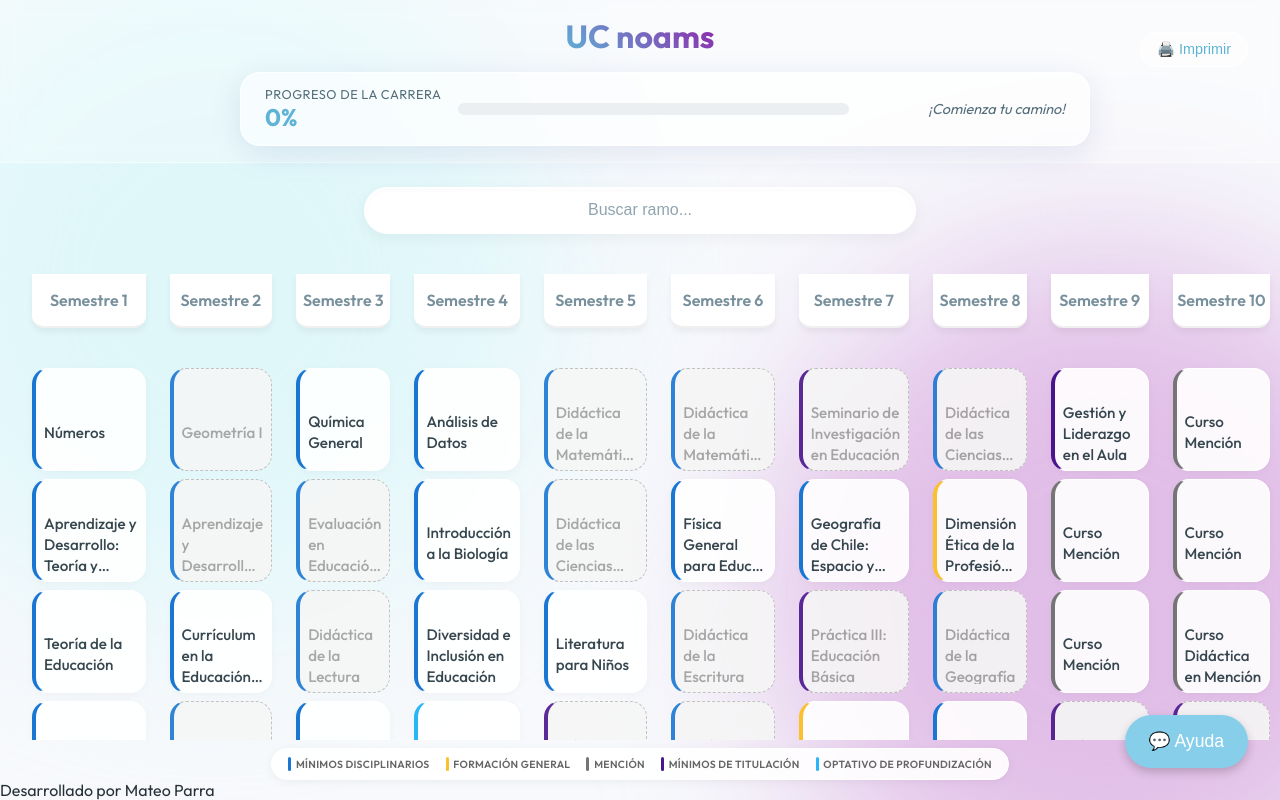
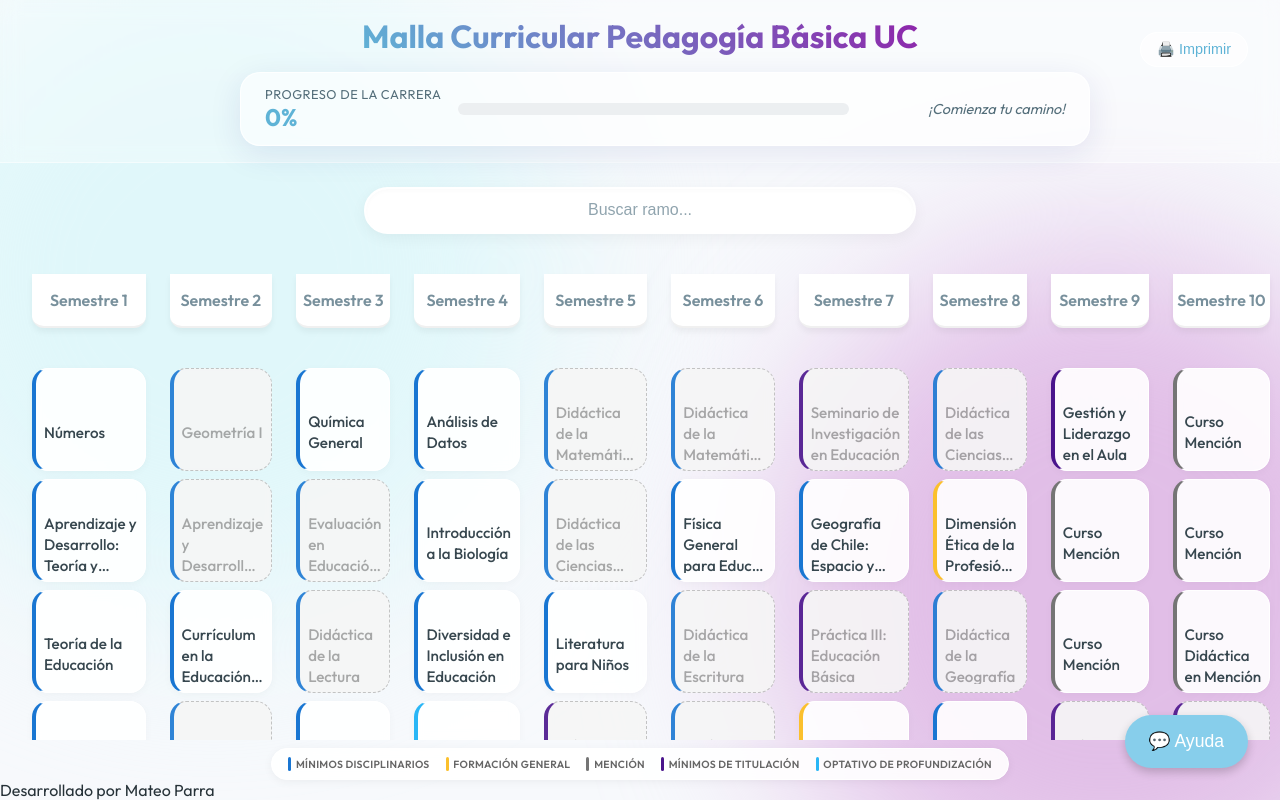
Before and after one commit to mateopm503-crypto/Cosas, a React (Vite) app in the folder client/: page / in a window 1280 px wide. Built offline with nearby package versions, Linux system fonts and the light colour scheme.

Commit message:
Cambiar nombre de la app a Malla Curricular Pedagogia Basica UC

```diff
--- a/client/src/App.tsx
+++ b/client/src/App.tsx
@@ -14,7 +14,7 @@
             <div className="app-container">
                 <PrintHeader />
                 <header>
-                    <h1>UC noams</h1>
+                    <h1>Malla Curricular Pedagogía Básica UC</h1>
                     <button className="print-btn" onClick={() => window.print()}>
                         🖨️ Imprimir
                     </button>
--- a/client/src/components/PrintHeader.tsx
+++ b/client/src/components/PrintHeader.tsx
@@ -12,7 +12,7 @@
     return (
         <div className="print-only-header">
             <h1>Reporte de Avance Curricular</h1>
-            <h2>UC noams</h2>
+            <h2>Malla Curricular Pedagogía Básica UC</h2>
             <div className="print-meta">
                 <p><strong>Fecha de emisión:</strong> {date}</p>
                 <div className="print-stats">
```
